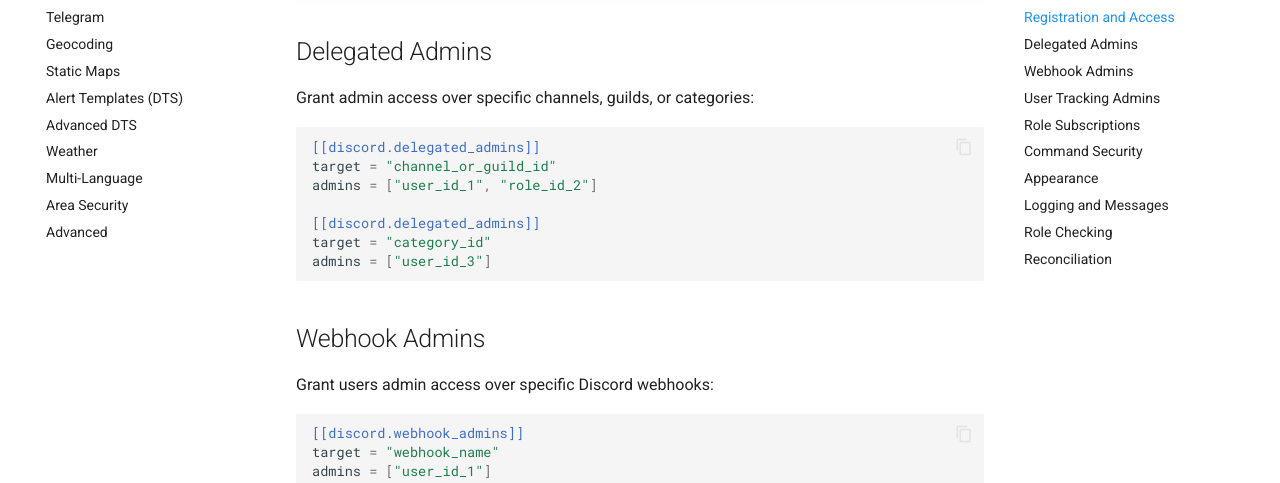
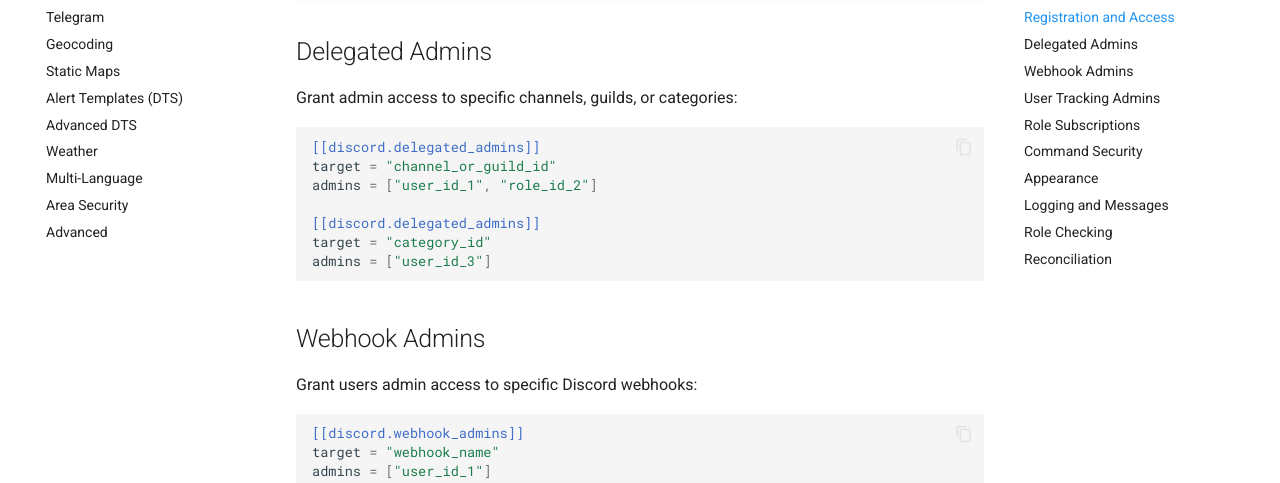
Before and after one commit to jfberry/PoracleNG-docs, an MkDocs documentation site: the page built from docs/configuration/discord.md, in a window 1280 px wide and 900 px high, scrolled down 1157 px. Shown: the part 172-655 px from the top of the window. Built offline with MkDocs 1.6.1 and Material for MkDocs 9.7.7, drawn with Linux system fonts in a browser that asks for light colours; comment, search, counter and statistics services are not loaded.

Commit message:
Minor grammar improvements

````diff
--- a/docs/configuration/discord.md
+++ b/docs/configuration/discord.md
@@ -51,7 +51,7 @@ When `user_role` is set, users with those roles are automatically registered wit
 
 ## Delegated Admins
 
-Grant admin access over specific channels, guilds, or categories:
+Grant admin access to specific channels, guilds, or categories:
 
 ```toml
 [[discord.delegated_admins]]
@@ -65,7 +65,7 @@ admins = ["user_id_3"]
 
 ## Webhook Admins
 
-Grant users admin access over specific Discord webhooks:
+Grant users admin access to specific Discord webhooks:
 
 ```toml
 [[discord.webhook_admins]]
````
Also changed, not shown: docs/configuration/telegram.md (+1 -1 lines), docs/installation/manual.md (+1 -1 lines), docs/userguide/commands.md (+1 -1 lines).
